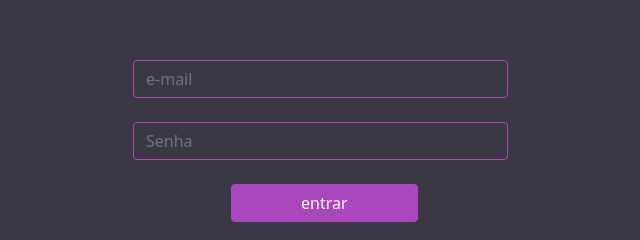
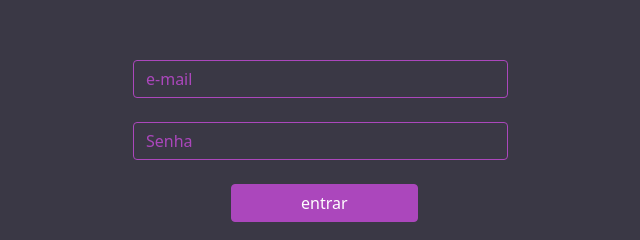
Before and after one commit to ProjetoTematico3/iGresso, a website: page src/login.html in a window 1280 px wide. Shown: the part 282-522 px from the top of the page, 291-931 px from the left. Drawn offline with nearby package versions, Linux system fonts and the light colour scheme.

Commit message:
Add files via upload

```diff
--- a/src/login.html
+++ b/src/login.html
@@ -11,6 +11,9 @@
         <style>
             body {
                 background-color: rgba(58,56,69,1);
+            }
+            .color_placeholder::-webkit-input-placeholder {
+                color:rgba(171, 71, 188,1);
             }
             .center_form{
                margin-left: 30%;
@@ -28,8 +31,8 @@
 
                     <form class="form-group">
 
-                        <input style="color:rgb(171, 71, 188,1);border-color: rgb(171, 71, 188,1);background-color:rgba(58,56,69,1);" type="text" class="  form-control margintop" placeholder="e-mail" id="email" autocomplete="off"> <br>
-                        <input style="color:rgb(171, 71, 188,1);border-color: rgb(171, 71, 188,1);background-color: rgba(58,56,69,1);" type="password" class=" form-control margintop" placeholder="Senha" id="pass" autocomplete="off"> <br>
+                        <input style="color:rgb(171, 71, 188,1);border-color: rgb(171, 71, 188,1);background-color:rgba(58,56,69,1);" type="text" class=" color_placeholder form-control margintop" placeholder="e-mail" id="email" autocomplete="off"> <br>
+                        <input style="color:rgb(171, 71, 188,1);border-color: rgb(171, 71, 188,1);background-color: rgba(58,56,69,1);" type="password" class=" color_placeholder form-control margintop" placeholder="Senha" id="pass" autocomplete="off"> <br>
                         <button type="button" class="btn btn-primary" style="margin-left: 26%; width: 50%; background-color:rgba(171, 71, 188,1); border-color: rgba(171, 71, 188,1); color:rgb(255, 255, 255)">entrar</button>
 
                     </form>
```
